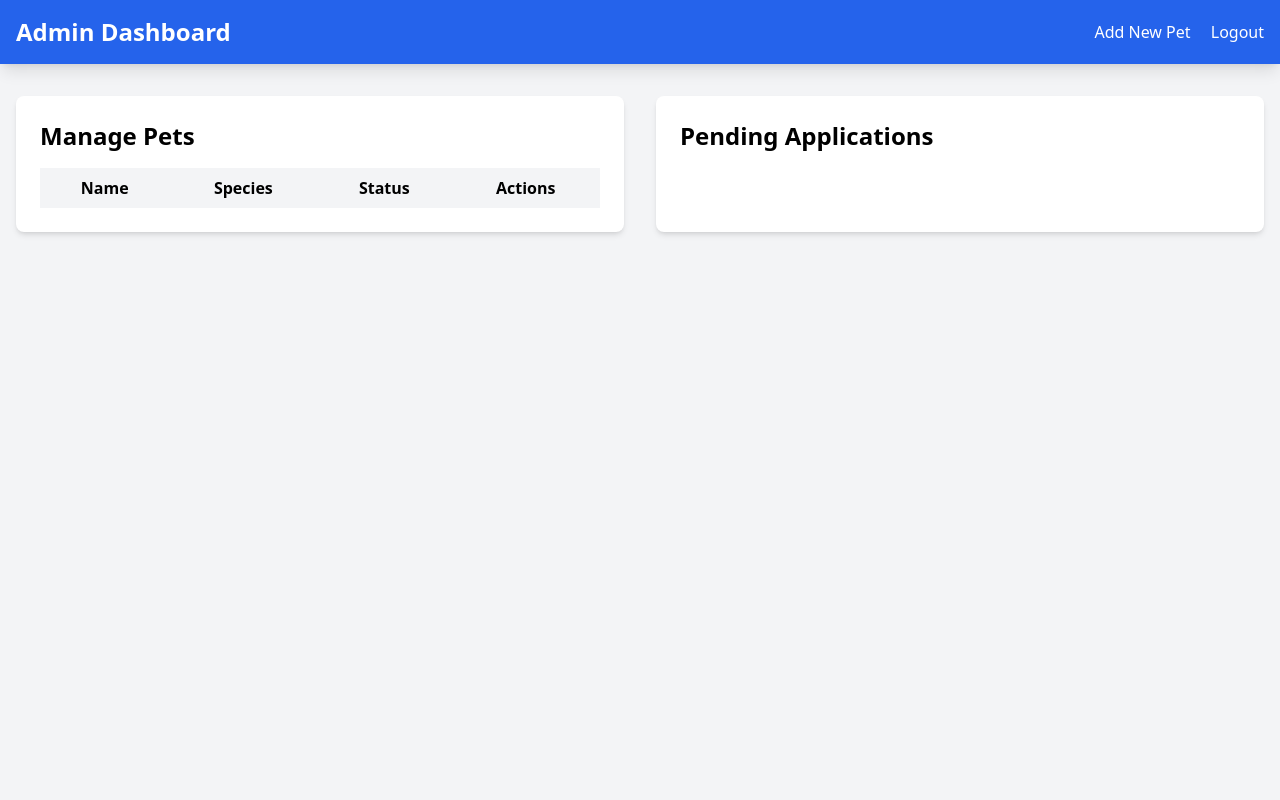
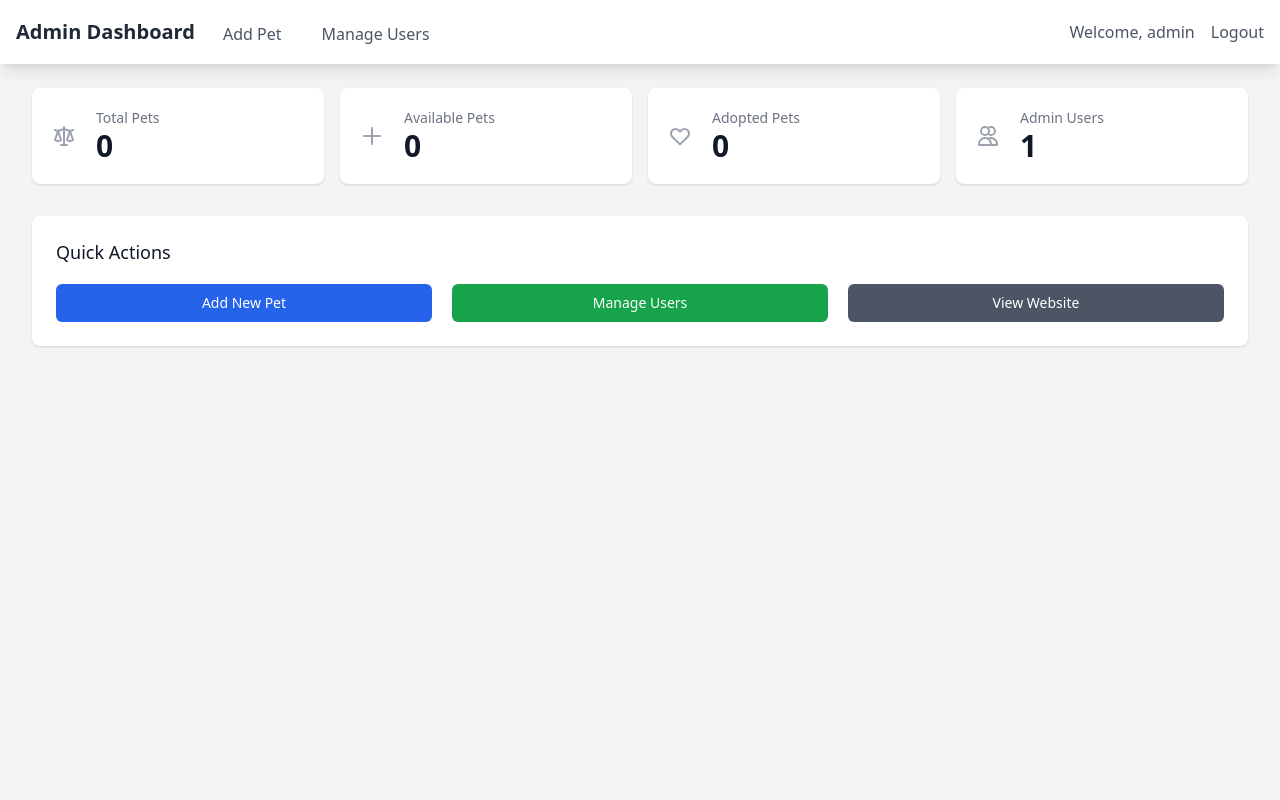
Before and after one commit to TamaraJoniec/Apanvi-pet-adoption, a PHP site: page /admin/dashboard.php in a window 1280 px wide. Run offline with PHP 8.4, Linux system fonts and the light colour scheme; a user stored in the database is signed in; data comes from the database, SQL or seed files in the repository; data that the repository does not hold is empty; some libraries are stand-ins or nearby versions.

Commit message:
Enhance user management system with consistent styling and functionality: - Standardize password requirements - Add consistent navigation and styling - Improve error handling and success messages - Update database queries

```diff
--- a/admin/dashboard.php
+++ b/admin/dashboard.php
@@ -1,26 +1,28 @@
 <?php
 session_start();
+
+// Check if user is logged in
+if(!isset($_SESSION["admin_loggedin"]) || $_SESSION["admin_loggedin"] !== true){
+    header("location: login.php");
+    exit;
+}
+
 require_once '../config/database.php';
 
-// Check if admin is logged in
-if (!isset($_SESSION['admin_id'])) {
-    header('Location: login.php');
-    exit();
-}
+// Get counts for dashboard
+$stmt = $conn->query("SELECT COUNT(*) as total FROM pets");
+$total_pets = $stmt->fetch(PDO::FETCH_ASSOC)['total'];
 
-// Fetch all pets
-$stmt = $conn->prepare("SELECT * FROM pets ORDER BY created_at DESC");
-$stmt->execute();
-$pets = $stmt->fetchAll(PDO::FETCH_ASSOC);
+$stmt = $conn->query("SELECT COUNT(*) as available FROM pets WHERE status = 'Available'");
+$available_pets = $stmt->fetch(PDO::FETCH_ASSOC)['available'];
 
-// Fetch pending applications
-$stmt = $conn->prepare("SELECT a.*, p.name as pet_name FROM adoption_applications a
-                       JOIN pets p ON a.pet_id = p.id
-                       WHERE a.status = 'Pending'
-                       ORDER BY a.application_date DESC");
-$stmt->execute();
-$pending_applications = $stmt->fetchAll(PDO::FETCH_ASSOC);
+$stmt = $conn->query("SELECT COUNT(*) as adopted FROM pets WHERE status = 'Adopted'");
+$adopted_pets = $stmt->fetch(PDO::FETCH_ASSOC)['adopted'];
+
+$stmt = $conn->query("SELECT COUNT(*) as total FROM admin_users");
+$total_users = $stmt->fetch(PDO::FETCH_ASSOC)['total'];
 ?>
+
 <!DOCTYPE html>
 <html lang="en">
 <head>
@@ -28,82 +30,129 @@ $pending_applications = $stmt->fetchAll(PDO::FETCH_ASSOC);
     <meta name="viewport" content="width=device-width, initial-scale=1.0">
     <title>Admin Dashboard - Pet Adoption System</title>
     <script src="https://cdn.tailwindcss.com"></script>
-    <link rel="stylesheet" href="https://cdnjs.cloudflare.com/ajax/libs/font-awesome/6.0.0/css/all.min.css">
 </head>
 <body class="bg-gray-100">
-    <nav class="bg-blue-600 text-white shadow-lg">
-        <div class="container mx-auto px-4">
-            <div class="flex justify-between items-center py-4">
-                <div class="text-2xl font-bold">Admin Dashboard</div>
-                <div class="space-x-4">
-                    <a href="add-pet.php" class="hover:text-blue-200">Add New Pet</a>
-                    <a href="logout.php" class="hover:text-blue-200">Logout</a>
+    <div class="min-h-screen">
+        <!-- Navigation -->
+        <nav class="bg-white shadow-lg">
+            <div class="max-w-7xl mx-auto px-4">
+                <div class="flex justify-between h-16">
+                    <div class="flex">
+                        <div class="flex-shrink-0 flex items-center">
+                            <a href="dashboard.php" class="text-xl font-bold text-gray-800">Admin Dashboard</a>
+                        </div>
+                        <div class="hidden md:ml-6 md:flex md:space-x-8">
+                            <a href="add-pet.php" class="inline-flex items-center px-1 pt-1 text-gray-600 hover:text-gray-900">Add Pet</a>
+                            <a href="manage-users.php" class="inline-flex items-center px-1 pt-1 text-gray-600 hover:text-gray-900">Manage Users</a>
+                        </div>
+                    </div>
+                    <div class="flex items-center">
+                        <span class="text-gray-600 mr-4">Welcome, <?php echo htmlspecialchars($_SESSION["admin_username"]); ?></span>
+                        <a href="logout.php" class="text-gray-600 hover:text-gray-900">Logout</a>
                     </div>
                 </div>
             </div>
         </nav>
 
-    <main class="container mx-auto px-4 py-8">
-        <div class="grid grid-cols-1 md:grid-cols-2 gap-8">
-            <!-- Pets Management -->
-            <div class="bg-white rounded-lg shadow-md p-6">
-                <h2 class="text-2xl font-bold mb-4">Manage Pets</h2>
-                <div class="overflow-x-auto">
-                    <table class="min-w-full">
-                        <thead>
-                            <tr class="bg-gray-100">
-                                <th class="px-4 py-2">Name</th>
-                                <th class="px-4 py-2">Species</th>
-                                <th class="px-4 py-2">Status</th>
-                                <th class="px-4 py-2">Actions</th>
-                            </tr>
-                        </thead>
-                        <tbody>
-                            <?php foreach($pets as $pet): ?>
-                            <tr class="border-b">
-                                <td class="px-4 py-2"><?php echo htmlspecialchars($pet['name']); ?></td>
-                                <td class="px-4 py-2"><?php echo htmlspecialchars($pet['species']); ?></td>
-                                <td class="px-4 py-2">
-                                    <span class="px-2 py-1 rounded text-sm
-                                        <?php echo $pet['status'] === 'Available' ? 'bg-green-100 text-green-800' :
-                                        ($pet['status'] === 'Pending' ? 'bg-yellow-100 text-yellow-800' : 'bg-blue-100 text-blue-800'); ?>">
-                                        <?php echo htmlspecialchars($pet['status']); ?>
-                                    </span>
-                                </td>
-                                <td class="px-4 py-2">
-                                    <a href="edit-pet.php?id=<?php echo $pet['id']; ?>" class="text-blue-600 hover:text-blue-800 mr-2">
-                                        <i class="fas fa-edit"></i>
-                                    </a>
-                                    <a href="delete-pet.php?id=<?php echo $pet['id']; ?>" class="text-red-600 hover:text-red-800"
-                                       onclick="return confirm('Are you sure you want to delete this pet?')">
-                                        <i class="fas fa-trash"></i>
-                                    </a>
-                                </td>
-                            </tr>
-                            <?php endforeach; ?>
-                        </tbody>
-                    </table>
+        <!-- Main Content -->
+        <div class="max-w-7xl mx-auto py-6 sm:px-6 lg:px-8">
+            <!-- Stats Grid -->
+            <div class="grid grid-cols-1 md:grid-cols-2 lg:grid-cols-4 gap-4 mb-8">
+                <!-- Total Pets -->
+                <div class="bg-white overflow-hidden shadow rounded-lg">
+                    <div class="p-5">
+                        <div class="flex items-center">
+                            <div class="flex-shrink-0">
+                                <svg class="h-6 w-6 text-gray-400" fill="none" stroke="currentColor" viewBox="0 0 24 24">
+                                    <path stroke-linecap="round" stroke-linejoin="round" stroke-width="2" d="M3 6l3 1m0 0l-3 9a5.002 5.002 0 006.001 0M6 7l3 9M6 7l6-2m6 2l3-1m-3 1l-3 9a5.002 5.002 0 006.001 0M18 7l3 9m-3-9l-6-2m0-2v2m0 16V5m0 16H9m3 0h3"/>
+                                </svg>
+                            </div>
+                            <div class="ml-5 w-0 flex-1">
+                                <dl>
+                                    <dt class="text-sm font-medium text-gray-500 truncate">Total Pets</dt>
+                                    <dd class="text-3xl font-semibold text-gray-900"><?php echo $total_pets; ?></dd>
+                                </dl>
+                            </div>
+                        </div>
                     </div>
                 </div>
 
-            <!-- Pending Applications -->
-            <div class="bg-white rounded-lg shadow-md p-6">
-                <h2 class="text-2xl font-bold mb-4">Pending Applications</h2>
-                <div class="space-y-4">
-                    <?php foreach($pending_applications as $application): ?>
-                    <div class="border rounded p-4">
-                        <h3 class="font-semibold"><?php echo htmlspecialchars($application['applicant_name']); ?></h3>
-                        <p class="text-gray-600">Pet: <?php echo htmlspecialchars($application['pet_name']); ?></p>
-                        <p class="text-gray-600">Applied: <?php echo date('M d, Y', strtotime($application['application_date'])); ?></p>
-                        <div class="mt-2">
-                            <a href="review-application.php?id=<?php echo $application['id']; ?>"
-                               class="text-blue-600 hover:text-blue-800">Review Application</a>
+                <!-- Available Pets -->
+                <div class="bg-white overflow-hidden shadow rounded-lg">
+                    <div class="p-5">
+                        <div class="flex items-center">
+                            <div class="flex-shrink-0">
+                                <svg class="h-6 w-6 text-gray-400" fill="none" stroke="currentColor" viewBox="0 0 24 24">
+                                    <path stroke-linecap="round" stroke-linejoin="round" stroke-width="2" d="M12 4v16m8-8H4"/>
+                                </svg>
                             </div>
-                    </div>
-                    <?php endforeach; ?>
+                            <div class="ml-5 w-0 flex-1">
+                                <dl>
+                                    <dt class="text-sm font-medium text-gray-500 truncate">Available Pets</dt>
+                                    <dd class="text-3xl font-semibold text-gray-900"><?php echo $available_pets; ?></dd>
+                                </dl>
                             </div>
                         </div>
                     </div>
-    </main>
+                </div>
+
+                <!-- Adopted Pets -->
+                <div class="bg-white overflow-hidden shadow rounded-lg">
+                    <div class="p-5">
+                        <div class="flex items-center">
+                            <div class="flex-shrink-0">
+                                <svg class="h-6 w-6 text-gray-400" fill="none" stroke="currentColor" viewBox="0 0 24 24">
+                                    <path stroke-linecap="round" stroke-linejoin="round" stroke-width="2" d="M4.318 6.318a4.5 4.5 0 000 6.364L12 20.364l7.682-7.682a4.5 4.5 0 00-6.364-6.364L12 7.636l-1.318-1.318a4.5 4.5 0 00-6.364 0z"/>
+                                </svg>
+                            </div>
+                            <div class="ml-5 w-0 flex-1">
+                                <dl>
+                                    <dt class="text-sm font-medium text-gray-500 truncate">Adopted Pets</dt>
+                                    <dd class="text-3xl font-semibold text-gray-900"><?php echo $adopted_pets; ?></dd>
+                                </dl>
+                            </div>
+                        </div>
+                    </div>
+                </div>
+
+                <!-- Total Users -->
+                <div class="bg-white overflow-hidden shadow rounded-lg">
+                    <div class="p-5">
+                        <div class="flex items-center">
+                            <div class="flex-shrink-0">
+                                <svg class="h-6 w-6 text-gray-400" fill="none" stroke="currentColor" viewBox="0 0 24 24">
+                                    <path stroke-linecap="round" stroke-linejoin="round" stroke-width="2" d="M12 4.354a4 4 0 110 5.292M15 21H3v-1a6 6 0 0112 0v1zm0 0h6v-1a6 6 0 00-9-5.197M13 7a4 4 0 11-8 0 4 4 0 018 0z"/>
+                                </svg>
+                            </div>
+                            <div class="ml-5 w-0 flex-1">
+                                <dl>
+                                    <dt class="text-sm font-medium text-gray-500 truncate">Admin Users</dt>
+                                    <dd class="text-3xl font-semibold text-gray-900"><?php echo $total_users; ?></dd>
+                                </dl>
+                            </div>
+                        </div>
+                    </div>
+                </div>
+            </div>
+
+            <!-- Quick Actions -->
+            <div class="bg-white shadow rounded-lg">
+                <div class="px-4 py-5 sm:p-6">
+                    <h3 class="text-lg leading-6 font-medium text-gray-900">Quick Actions</h3>
+                    <div class="mt-5 grid grid-cols-1 gap-5 sm:grid-cols-2 lg:grid-cols-3">
+                        <a href="add-pet.php" class="inline-flex items-center justify-center px-4 py-2 border border-transparent text-sm font-medium rounded-md text-white bg-blue-600 hover:bg-blue-700">
+                            Add New Pet
+                        </a>
+                        <a href="manage-users.php" class="inline-flex items-center justify-center px-4 py-2 border border-transparent text-sm font-medium rounded-md text-white bg-green-600 hover:bg-green-700">
+                            Manage Users
+                        </a>
+                        <a href="../index.php" class="inline-flex items-center justify-center px-4 py-2 border border-transparent text-sm font-medium rounded-md text-white bg-gray-600 hover:bg-gray-700">
+                            View Website
+                        </a>
+                    </div>
+                </div>
+            </div>
+        </div>
+    </div>
 </body>
 </html>
```
Also changed, not shown: admin/add-user.php (added, +182 -0 lines), admin/edit-user.php (added, +194 -0 lines), admin/manage-users.php (added, +167 -0 lines). Lines whose indentation alone changed are shown as unchanged.
